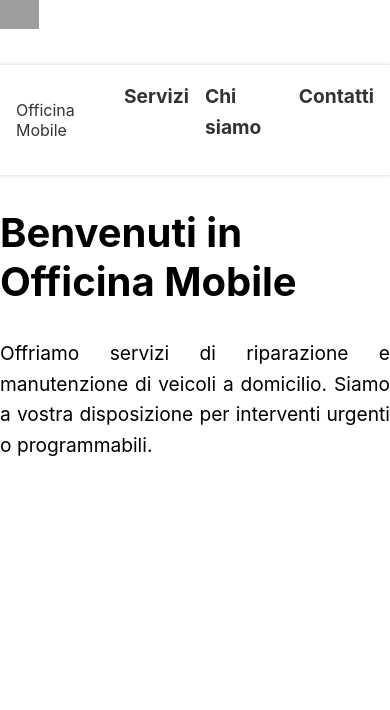
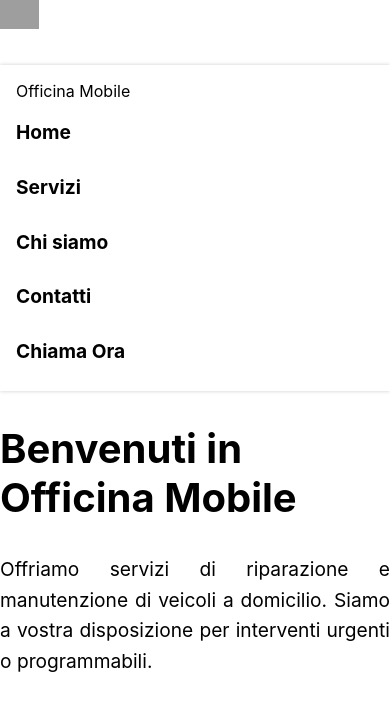
Before and after one commit to aldoademi/Officina_LV, a React (Create React App) app: page / in a window 390 px wide. Shown: the top 710 px of the page. Built offline with nearby package versions, Linux system fonts and the light colour scheme; grey boxes are pictures that could not be loaded.

Commit message:
Modificata un po la navbar

```diff
--- a/package.json
+++ b/package.json
@@ -10,6 +10,7 @@
     "react-dom": "^18.2.0",
     "react-router-dom": "^6.8.2",
     "react-scripts": "^5.0.1",
+    "reactstrap": "^9.1.6",
     "styled-components": "^5.3.8",
     "web-vitals": "^2.1.4"
   },
--- a/src/components/navbar.js
+++ b/src/components/navbar.js
@@ -1,53 +1,35 @@
-import React from "react";
+import React, { useState } from "react";
 import { Link } from "react-router-dom";
-import styled from "styled-components";
-
-const Nav = styled.nav`
-  background-color: #ffffff;
-  display: flex;
-  justify-content: space-between;
-  align-items: center;
-  padding: 1rem;
-  box-shadow: 0 0 4px rgba(0, 0, 0, 0.2);
-`;
-
-const NavList = styled.ul`
-  list-style: none;
-  margin: 0;
-  padding: 0;
-  display: flex;
-  gap: 1rem;
-`;
-
-const NavItem = styled.li`
-  font-weight: bold;
-`;
-
-const NavLink = styled(Link)`
-  text-decoration: none;
-  color: #333333;
-
-  &:hover {
-    color: #666666;
-  }
-`;
+import "../styles/navbar.css";
 
 function Navbar() {
+  const [isOpen, setIsOpen] = useState(false);
+
+  const toggleDropdown = () => {
+    setIsOpen(!isOpen);
+  };
+
   return (
-    <Nav>
-      <NavLink to="/">Officina Mobile</NavLink>
-      <NavList>
-        <NavItem>
-          <NavLink to="/servizi">Servizi</NavLink>
-        </NavItem>
-        <NavItem>
-          <NavLink to="/chisiamo">Chi siamo</NavLink>
-        </NavItem>
-        <NavItem>
-          <NavLink to="/contatti">Contatti</NavLink>
-        </NavItem>
-      </NavList>
-    </Nav>
+    <nav className="nav">
+      <Link to="/">Officina Mobile</Link>
+      <ul className={`nav-list ${isOpen ? "mobile" : ""}`}>
+        <li className={`nav-item ${isOpen ? "mobile" : ""}`}>
+          <Link to="/">Home</Link>
+        </li>
+        <li className={`nav-item ${isOpen ? "mobile" : ""}`}>
+          <Link to="/servizi">Servizi</Link>
+        </li>
+        <li className={`nav-item ${isOpen ? "mobile" : ""}`}>
+          <Link to="/chisiamo">Chi siamo</Link>
+        </li>
+        <li className={`nav-item ${isOpen ? "mobile" : ""}`}>
+          <Link to="/contatti">Contatti</Link>
+        </li>
+        <li className={`nav-button ${isOpen ? "mobile" : ""}`}>
+          <Link onClick={() => window.location.href = "tel:+393279974508"}>Chiama Ora</Link>
+        </li>
+      </ul>
+    </nav>
   );
 }
 
--- /dev/null
+++ b/src/styles/navbar.css
@@ -0,0 +1,114 @@
+.nav {
+    background-color: #ffffff;
+    display: flex;
+    justify-content: space-between;
+    align-items: center;
+    padding: 1rem;
+    box-shadow: 0 0 4px rgba(0, 0, 0, 0.2);
+  }
+
+  .nav-list {
+    list-style: none;
+    margin: 0;
+    padding: 0;
+    display: flex;
+    gap: 1rem;
+  }
+
+  .nav-item {
+    font-weight: bold;
+  }
+
+  .nav-button {
+    font-weight: bold;
+  }
+
+  .nav-link {
+    text-decoration: none;
+    color: #333333;
+  }
+
+  .nav-link:hover {
+    color: #666666;
+  }
+
+  .dropdown-menu {
+    display: none;
+    position: absolute;
+    top: 100%;
+    left: 0;
+    background-color: #ffffff;
+    box-shadow: 0 0 4px rgba(0, 0, 0, 0.2);
+    z-index: 1;
+  }
+
+  .dropdown-menu--open {
+    position: static;
+    display: block;
+    width: 100%;
+  }
+
+  .dropdown-toggle {
+    border: none;
+    background-color: transparent;
+    text-decoration: none;
+    color: #333333;
+    font-weight: bold;
+    cursor: pointer;
+    padding: 0;
+    display: flex;
+    align-items: center;
+  }
+
+  .dropdown-toggle:hover {
+    color: #666666;
+  }
+
+  .dropdown-toggle--hidden {
+    display: none;
+  }
+
+  .dropdown-link {
+    display: block;
+    padding: 0.5rem;
+    text-align: center;
+    text-decoration: none;
+    color: #333333;
+  }
+
+  .dropdown-link:hover {
+    color: #666666;
+    background-color: #f5f5f5;
+  }
+
+  @media (max-width: 768px) {
+    .nav {
+      flex-direction: column;
+      align-items: flex-start;
+    }
+
+    .nav-list {
+      flex-direction: column;
+      align-items: flex-start;
+      margin-top: 1rem;
+      width: 100%;
+    }
+
+    .nav-item,
+    .nav-button {
+      margin-bottom: 0.5rem;
+    }
+
+    .dropdown-toggle--hidden {
+      display: flex;
+    }
+  }
+
+  a {
+    text-decoration: none;
+    color: inherit;
+  }
+
+  a:hover {
+    color: inherit;
+  }
```
Also changed, not shown: src/components/navbar2.js (added, +129 -0 lines), src/assets/blue.png (added), 1 other file (tests, documents, lock files or other folders).
